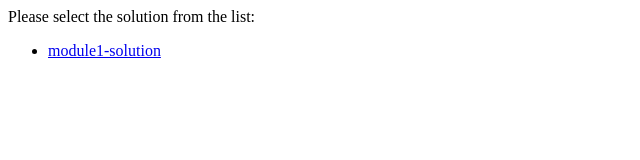
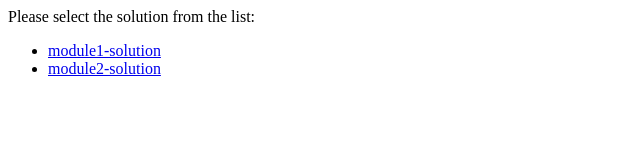
Before and after one commit to MarcoGiuseppeGatto/coursera-test, a plain HTML site: page index.html in a window 1280 px wide. Shown: the whole page, without its empty margins (0-640 px from the left). Drawn offline with Linux system fonts and the light colour scheme.

Commit message:
Module2 solution 2nd realease

```diff
--- a/index.html
+++ b/index.html
@@ -10,6 +10,7 @@
     Please select the solution from the list:
     <ul>
         <li><a href="coursera-test\module1-solution\index.html">module1-solution</a></li>
+        <li><a href="coursera-test\module2-solution\index.html">module2-solution</a></li>
     </ul>
 </body>
 </html>
```
